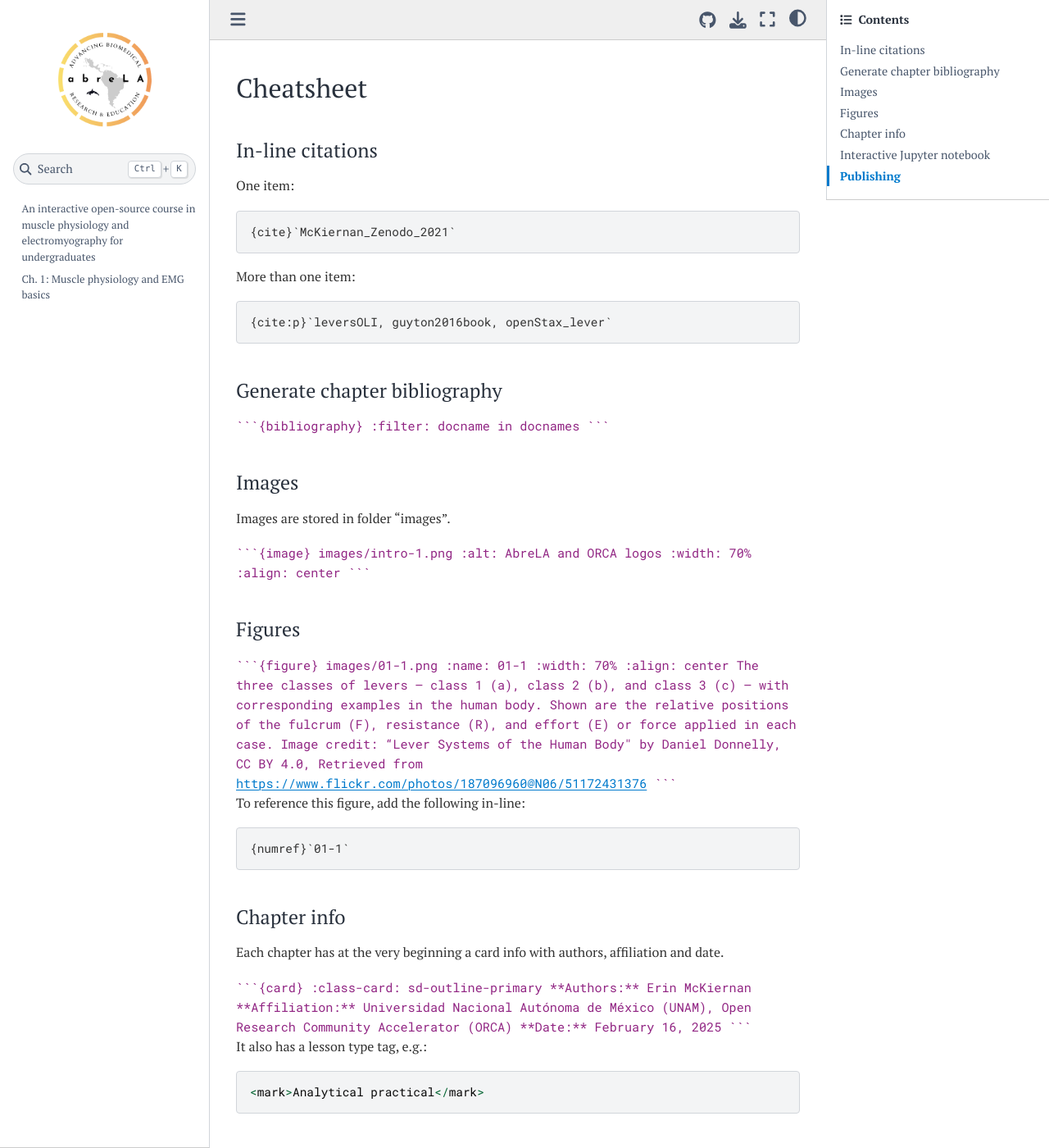
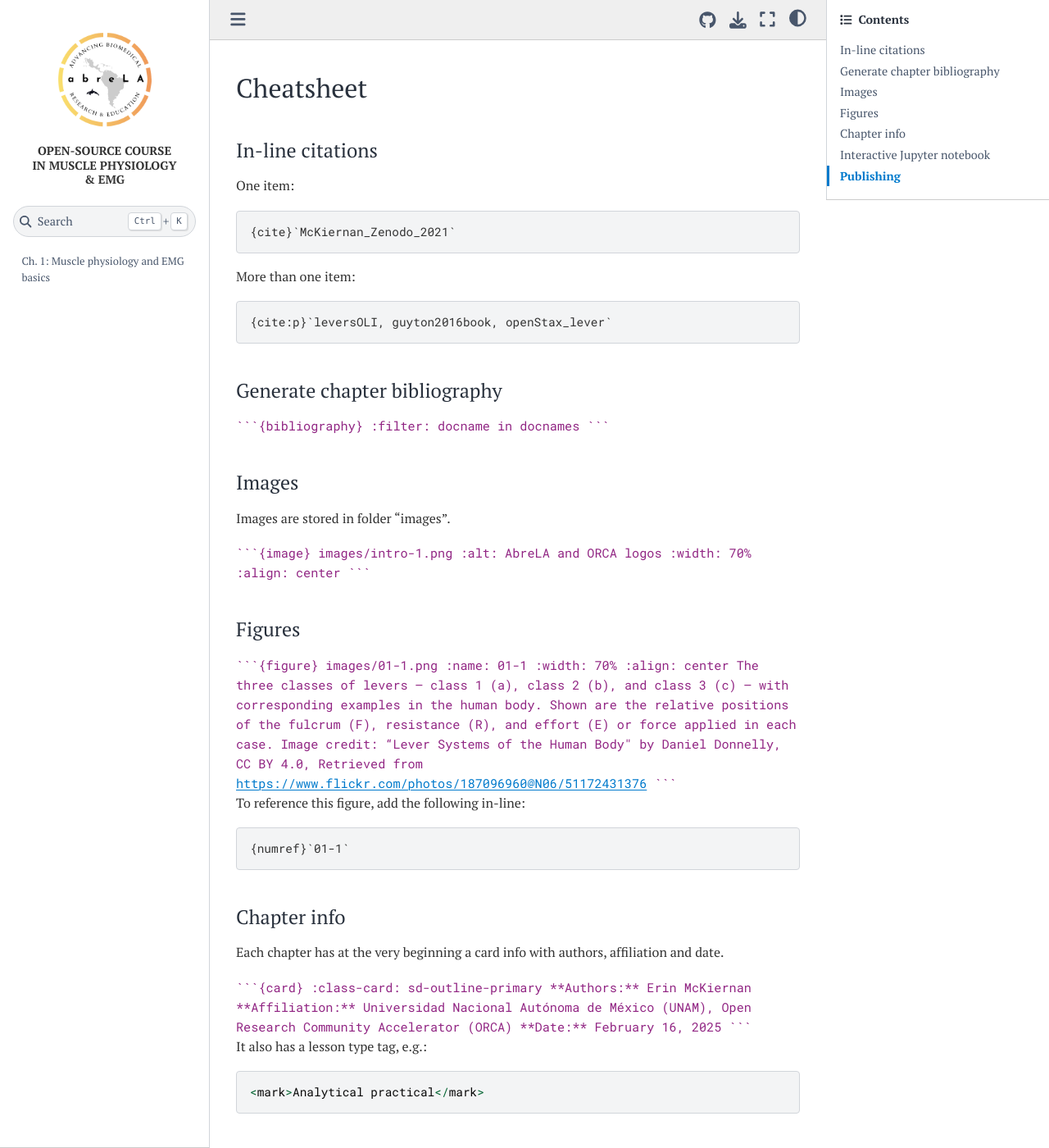
Before and after one commit to thessaly/emg-test, a Jupyter Book: the page built from README.md, in a window 1280 px wide and 1400 px high. Shown: the whole window at 82% size. Built offline with Jupyter Book 1.0.4 settings and Sphinx 7.4.7 and the Sphinx Book theme 1.1.4, drawn with Linux system fonts in a browser that asks for light colours; pages that are not in the unit, such as notebooks, are missing from menus.

Commit message:
add book title under logo

```diff
--- a/_config.yml
+++ b/_config.yml
@@ -28,6 +28,7 @@ repository:
 # Add GitHub buttons to your book
 # See https://jupyterbook.org/customize/config.html#add-a-link-to-your-repository
 html:
+  home_page_in_navbar: false  # Whether to include your home page in the left Navigation Bar
   theme:
     options:
       default_mode: light
@@ -40,6 +41,10 @@ html:
       <a href="https://creativecommons.org/licenses/by/4.0/"><img src="https://licensebuttons.net/l/by/4.0/88x31.png"></a>
           All content on this site (unless otherwise specified) is licensed under the <a href="https://creativecommons.org/licenses/by/4.0/">CC BY 4.0 license</a>
       </div>
+  extra_navbar: |
+    <div class="sidebar-home-link">
+      <h4>Open-source course in muscle physiology & EMG</h4>
+    </div>
 
 html_static_path:
   - _static
--- a/_static/custom.css
+++ b/_static/custom.css
@@ -255,3 +255,30 @@ html[data-theme="high-contrast"] .prev-next-area {
 .sidebar-toggle.collapsed ~ div.navbar-brand::after {
   margin-left: 10px;
 }
+
+/* Add book title under logo in sidebar, with better wrapping */
+.navbar-brand.logo::after {
+  content: "Open-source course in muscle physiology & EMG";
+  display: block;
+  font-size: 0.9rem;
+  font-weight: 600;
+  color: var(--pst-color-text-base);
+  text-align: center;
+  margin-top: 0.5rem;
+  padding: 0 0.5rem;
+  font-family: "PT Serif", serif;
+  white-space: normal;
+  line-height: 1.2;
+  max-width: 12rem;
+  margin-left: auto;
+  margin-right: auto;
+  text-transform: uppercase;
+}
+
+/* Optional: reduce width on smaller screens */
+@media (max-width: 768px) {
+  .navbar-brand.logo::after {
+    font-size: 0.8rem;
+    max-width: 10rem;
+  }
+}
--- a/_toc.yml
+++ b/_toc.yml
@@ -3,7 +3,7 @@
 
 format: jb-book
 root: intro
-
+title: Open Source course in muscle physiology and EMG
 chapters:
   - file: chapter-1
   - file: chapter-2
```
